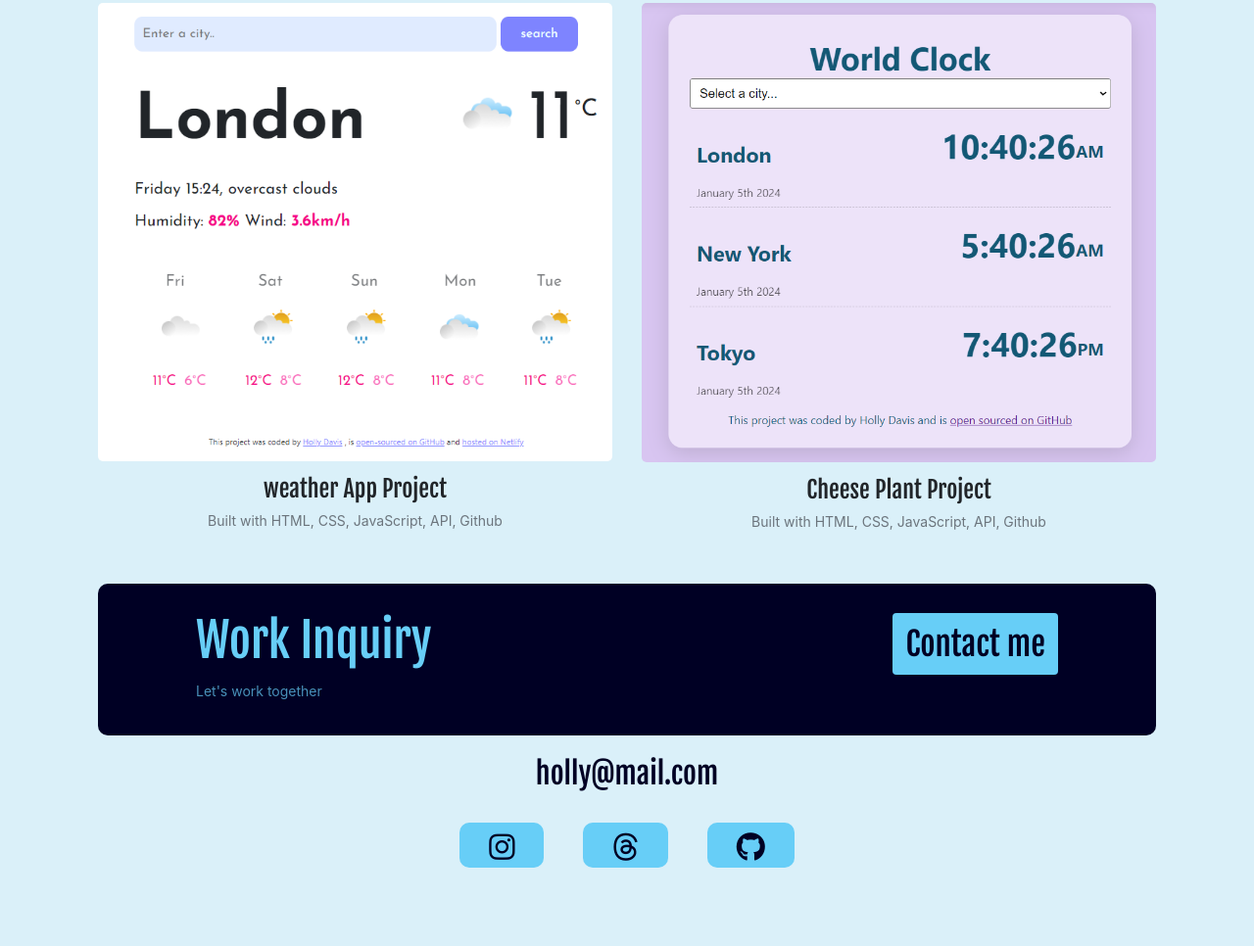
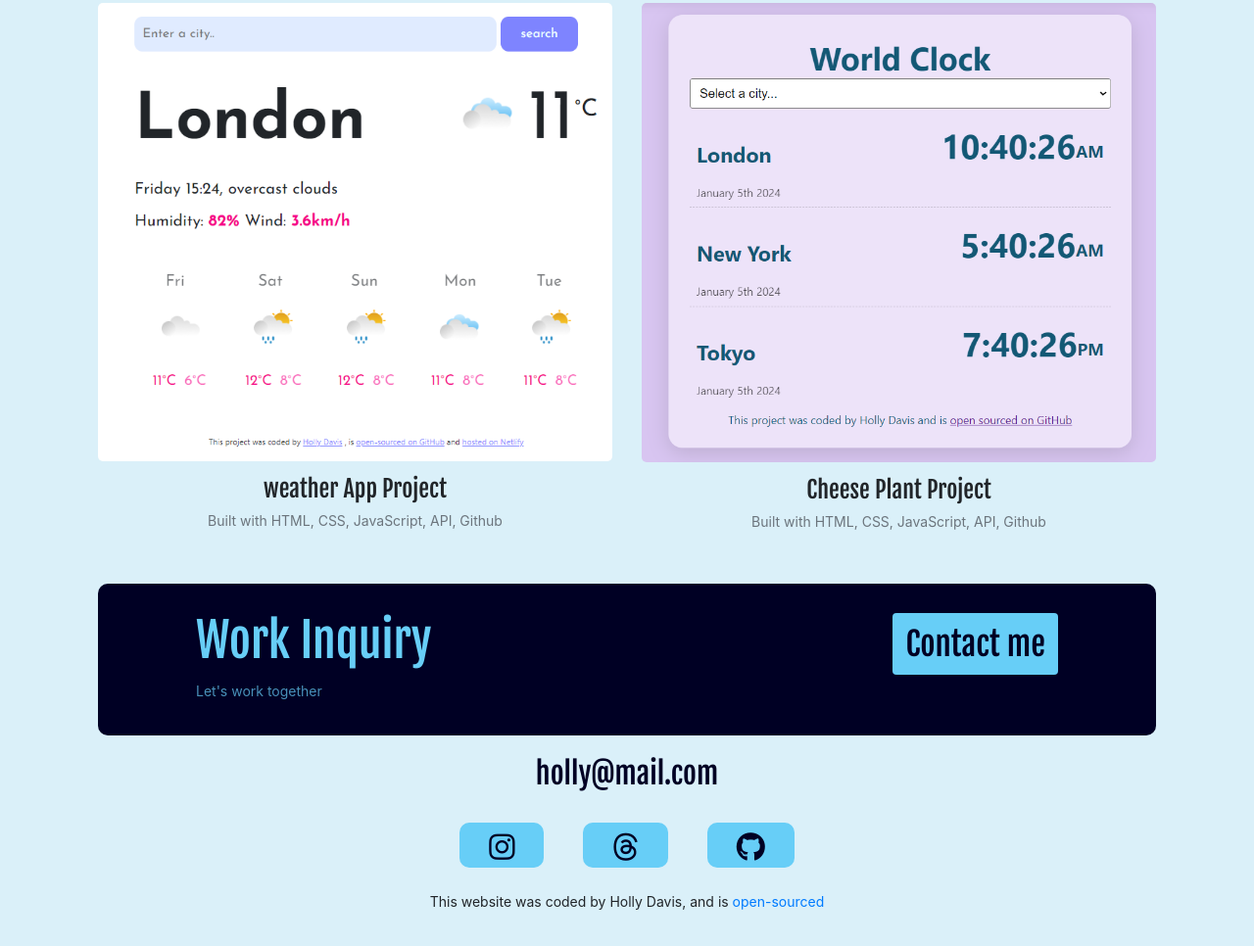
Before and after one commit to hfdavis/portfolio-project, a plain HTML site: page work.html in a window 1280 px wide. Shown: the part 855-1821 px from the top of the page at 98% size. Before the commit the page ends 1791 px from the top, so only its background shows below. Drawn offline with nearby package versions, Linux system fonts and the light colour scheme.

Commit message:
added github link

```diff
--- a/work.html
+++ b/work.html
@@ -150,5 +150,11 @@
         </a>
       </div>
     </footer>
+    <p class="text-center">
+      This website was coded by Holly Davis, and is
+      <a href="https://github.com/hfdavis/portfolio-project" target="_blank"
+        >open-sourced</a
+      >
+    </p>
   </div>
 </body>
```
Also changed, not shown: about.html (+6 -0 lines), index.html (+9 -1 lines).
